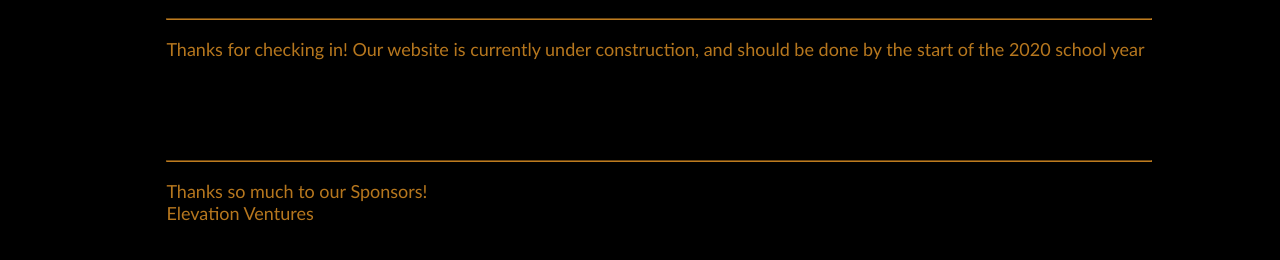
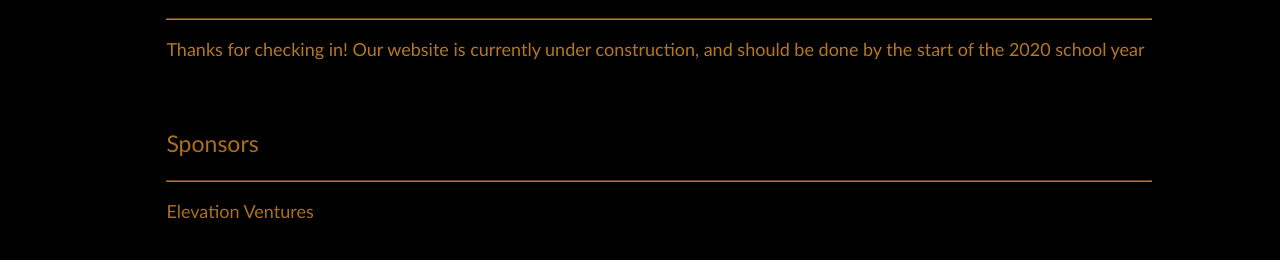
Before and after one commit to fhsprogrammingclub/fhsprogrammingwebsite, a plain HTML site: page index.html in a window 1280 px wide. Shown: the part 502-762 px from the top of the page. Drawn offline with Linux system fonts and the light colour scheme.

Commit message:
re implemented sponsors div

```diff
--- a/index.html
+++ b/index.html
@@ -50,17 +50,18 @@
     <p class="spotlightcontent">
         Thanks for checking in! Our website is currently under construction, and should be done by the start of the 2020 school year
     </p>
+</div>
 
-    <div class="sponsors">
-        <hr class="spotlightdivider">
-        <p class="spotlightcontent">
-            Thanks so much to our Sponsors! <br>
-            Elevation Ventures
-        </p>
-    </div>
+<div class="sponsors">
+    <p class="sponsorstitle">
+        Sponsors
+    </p>
+    <hr class="spotlightdivider">
+    <p class="sponsorscontent">
+        Elevation Ventures
+    </p>
 
-    <br><br><br><br><br><br><br><br><br><br><br><br><br><br><br>
-
+    <br><br><br><br><br><br><br><br>
 </div>
 
 </body>
--- a/style.css
+++ b/style.css
@@ -120,6 +120,50 @@
     color: #000;
 }
 
+/*Sponsors section of page*/
+.sponsors {
+    background: transparent;
+
+    position: absolute;
+
+    top: 76%;
+    left: 13%;
+
+    width: 77%;
+
+    -webkit-transition: fadein 1s;
+    -moz-transition: fadein 1s;
+    -o-transition: fadein 1s;
+    transition: fadein 1s;
+    animation: fadein 7s;
+
+}
+
+.sponsorstitle {
+    color: #c17e20;
+    font-family: Optima;
+    font-size: 23px;
+
+    -webkit-transition: fadein 1s;
+    -moz-transition: fadein 1s;
+    -o-transition: fadein 1s;
+    transition: fadein 1s;
+    animation: fadein 7s;
+
+}
+
+.sponsorscontent {
+    color: #c17e20;
+    font-family: Optima;
+    font-size: 18px;
+
+    -webkit-transition: fadein 1s;
+    -moz-transition: fadein 1s;
+    -o-transition: fadein 1s;
+    transition: fadein 1s;
+    animation: fadein 7s;
+}
+
 
 /*spotlight section of the page*/
 .spotlight {
@@ -137,7 +181,7 @@
     -webkit-transition: fadein 1s;
     -moz-transition: fadein 1s;
     -o-transition: fadein 1s;
-    transition: fadein 4s;
+    transition: fadein 1s;
 
 }
 
@@ -174,15 +218,6 @@
     -o-transition: fadein 1s;
     transition: fadein 1s;
     animation: fadein 7s;
-}
-
-
-.sponsors {
-    margin-top: 100px;
-}
-
-.sponsors {
-    color: #c17e20;
 }
 
 /*transitions*/
```
